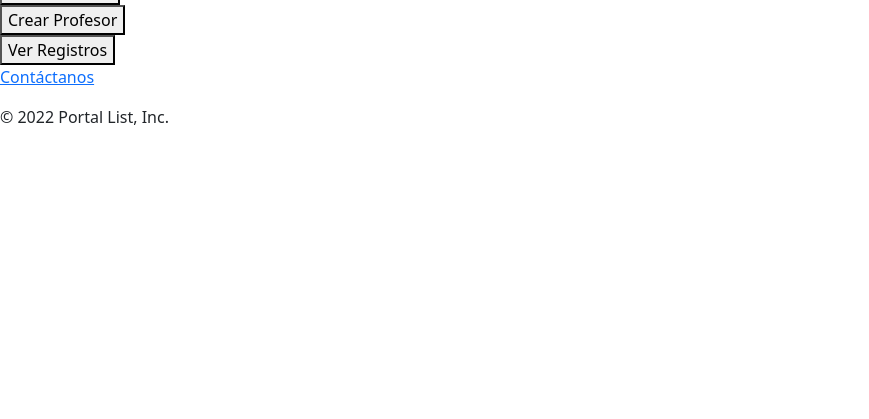
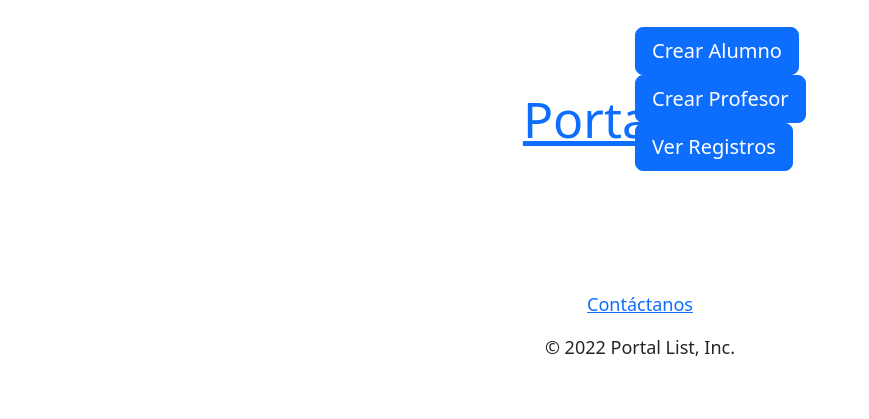
Before and after one commit to Umbrellacorp5/GitportalList, a Python web app: template templates/admin.html in a window 1280 px wide. Shown: the part 381-800 px from the top of the page, without its empty margins (0-869 px from the left). Run offline with Jinja, Linux system fonts and the light colour scheme; the template is opened without the code that fills it, so the values that code supplies are empty.

Commit message:
CCS Admin

```diff
--- a/templates/admin.html
+++ b/templates/admin.html
@@ -4,35 +4,85 @@
 <html lang="es">
 
 <head>
+    <meta name="viewport" content="width=device-width, initial-scale=1.0">
     <meta charset="UTF-8">
     <meta http-equiv="X-UA-Compatible" content="IE=edge">
     <meta name="viewport" content="width=device-width, initial-scale=1.0">
-    <link rel="stylesheet" href="templates/style/style.css">
-    <link rel="icon" href="Imagenes/PL.ico">
-    <title>Administracion</title>
+    <link rel="stylesheet" href="static_in_env/css/bootstrap.css"/>
+    <link rel="stylesheet" href="static_in_env/css/style.css"/>
+    <link rel="icon" href="static_in_env/img/logoPL.ico">
+    <title>Administración</title>
+    <style>
+        .row::after {
+          content: "";
+          clear: both;
+          display: table;
+        }
+
+        [class*="col-"] {
+          float: left;
+          padding: 15px;
+        }
+
+        /* For mobile phones: */
+        [class*="col-"] {
+          width: 100%;
+        }
+
+        @media only screen and (min-width: 600px) {
+          /* For tablets: */
+          .col-s-1 {width: 8.33%;}
+          .col-s-2 {width: 16.66%;}
+          .col-s-3 {width: 25%;}
+          .col-s-4 {width: 33.33%;}
+          .col-s-5 {width: 41.66%;}
+          .col-s-6 {width: 50%;}
+          .col-s-7 {width: 58.33%;}
+          .col-s-8 {width: 66.66%;}
+          .col-s-9 {width: 75%;}
+          .col-s-10 {width: 83.33%;}
+          .col-s-11 {width: 91.66%;}
+          .col-s-12 {width: 100%;}
+        }
+        @media only screen and (min-width: 768px) {
+          /* For desktop: */
+          .col-1 {width: 8.33%;}
+          .col-2 {width: 16.66%;}
+          .col-3 {width: 25%;}
+          .col-4 {width: 33.33%;}
+          .col-5 {width: 41.66%;}
+          .col-6 {width: 50%;}
+          .col-7 {width: 58.33%;}
+          .col-8 {width: 66.66%;}
+          .col-9 {width: 75%;}
+          .col-10 {width: 83.33%;}
+          .col-11 {width: 91.66%;}
+          .col-12 {width: 100%;}
+        }
+        </style>
 </head>
 
 <body id="bodyAdmin">
     <header>
+        <a href="index.html"><img id= "plImgAdmin" src="static_in_env/img/LogoPL.png" alt="Portal List"></a>
         <a href="index.html" id="aIndexTitle">
             <h1 id="portalList">Portal List</h1>
         </a>
-        <a id="aIndexImg" href="index.html"><img id= "plImg" src="Imagenes/PL.png" alt="Portal List"></a>
     </header>
 
     <main>
         <form action="registroAlumno.html" id="formAdminAlumno">
-            <button id="btnCrearAlumno"type="sumbit">Crear Alumno</button>
+            <button class="btn btn-primary btn-lg" id="btnCrearAlumno"type="sumbit">Crear Alumno</button>
         </form>
         <form action="registroProfesor.html" id="formAdminProfesor">
-            <button id="btnCrearProfesor"type="sumbit">Crear Profesor</button>
+            <button class="btn btn-primary btn-lg" id="btnCrearProfesor"type="sumbit">Crear Profesor</button>
         </form>
         <form action="registros.html" id="formAdminRegistro">
-            <button id="btnVerRegistros" type="sumbit">Ver Registros</button>
+            <button class="btn btn-primary btn-lg" id="btnVerRegistros" type="sumbit">Ver Registros</button>
         </form>
     </main>
 
-    <footer>
+    <footer id="footerAdmin">
         <p id="contactUs"> <a href="contactUs.html">Contáctanos</a></p>
         <p id="copyR">© 2022 Portal List, Inc.</p>
     </footer>
--- a/templates/registroAlumno.html
+++ b/templates/registroAlumno.html
@@ -68,7 +68,7 @@
                 <a href="index.html" id="aIndexTitle">
                         <h1 id="portalList">Portal List</h1>
                 </a>
-                <a id="aIndexImg" href="index.html"><img id= "imgRA" src="Imagenes/PL.png" alt="Portal List"></a>
+                <a href="index.html"><img id= "plImgRA" src="static_in_env/img/LogoPL.png" alt="Portal List"></a>
         </header>
         <main>
                         <h2 id="registrarAlumnoTitle">Registrar Alumno</h2>
--- a/templates/static_in_env/css/style.css
+++ b/templates/static_in_env/css/style.css
@@ -338,6 +338,60 @@
 #incorrectoIP{
   color: red;
 }
+
+/*-------------------------------------------------------------Admin------------------------------------------------------------------*/
+#portalList {
+  padding: 20px 0;
+  font-size: 50px;
+  font-weight: 600px;
+  text-align: center;
+}/*# sourceMappingURL=style.css.map */
+
+#footerAdmin{
+  margin: 0 0 0px;
+  font-size: 18px;
+  text-align: center;
+  position: relative;
+  top:-30px;
+  height: 0px;
+}
+
+#btnCrearAlumno{
+  text-align: center;
+  position: relative;
+  width:auto;
+  top:-150px;
+  left: 635px;
+}
+
+#btnCrearProfesor{
+  text-align: center;
+  position: relative;
+  width:auto;
+  top:-150px;
+  left: 635px;
+}
+
+#btnVerRegistros{
+  text-align: center;
+  position: relative;
+  width:auto;
+  top:-150px;
+  left: 635px;
+}
+
+#plImgAdmin{
+  position: relative;
+  left: 475px;
+  height: 450px;
+  width: 400px;
+  bottom: 70px;
+}
+
+
+
+
+
 /*-------------------------------------------------------------Registrar Profesor------------------------------------------------------------------*/
 /* El formIP(es el formulario de ingresarProfesor.html )*/
 #formRP {
```
Also changed, not shown: templates/registroProfesor.html (+31 -24 lines).
